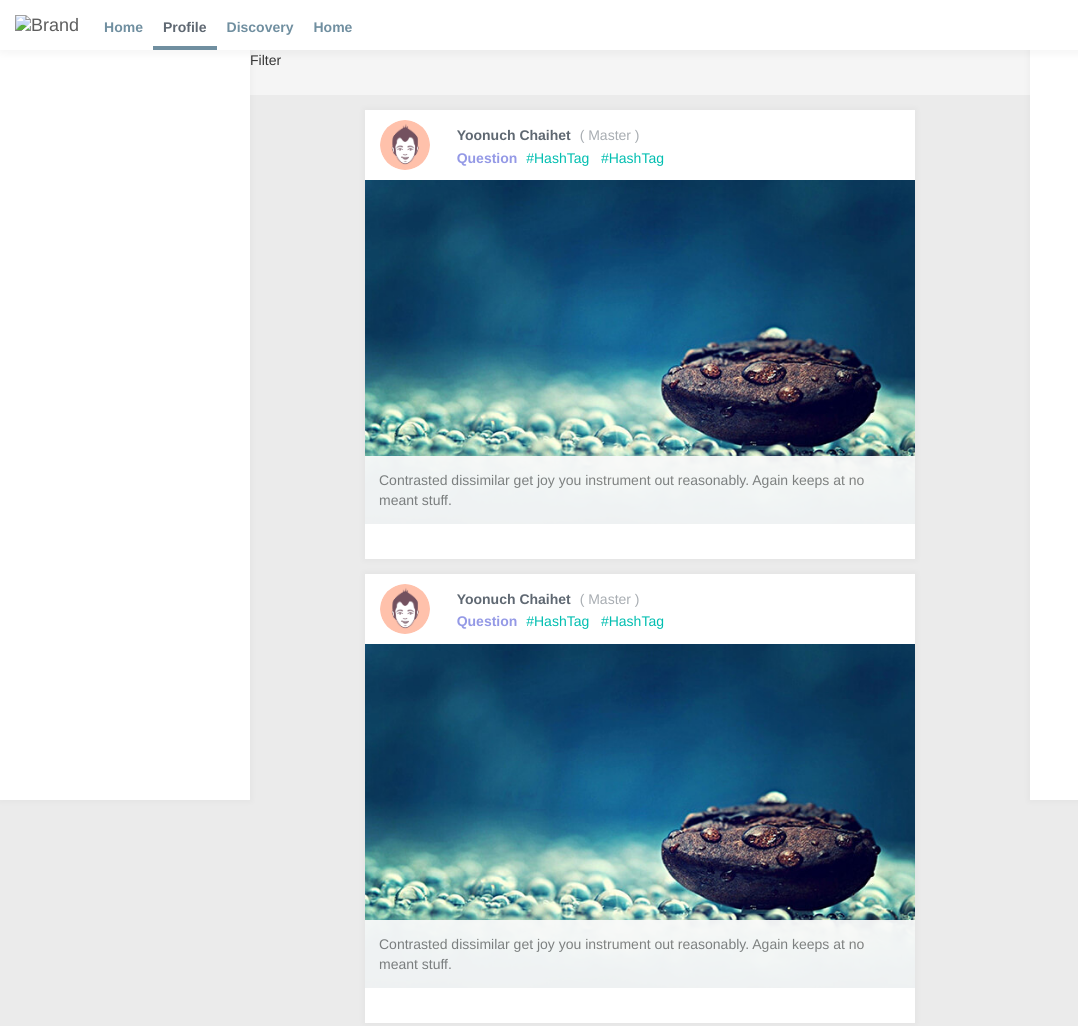
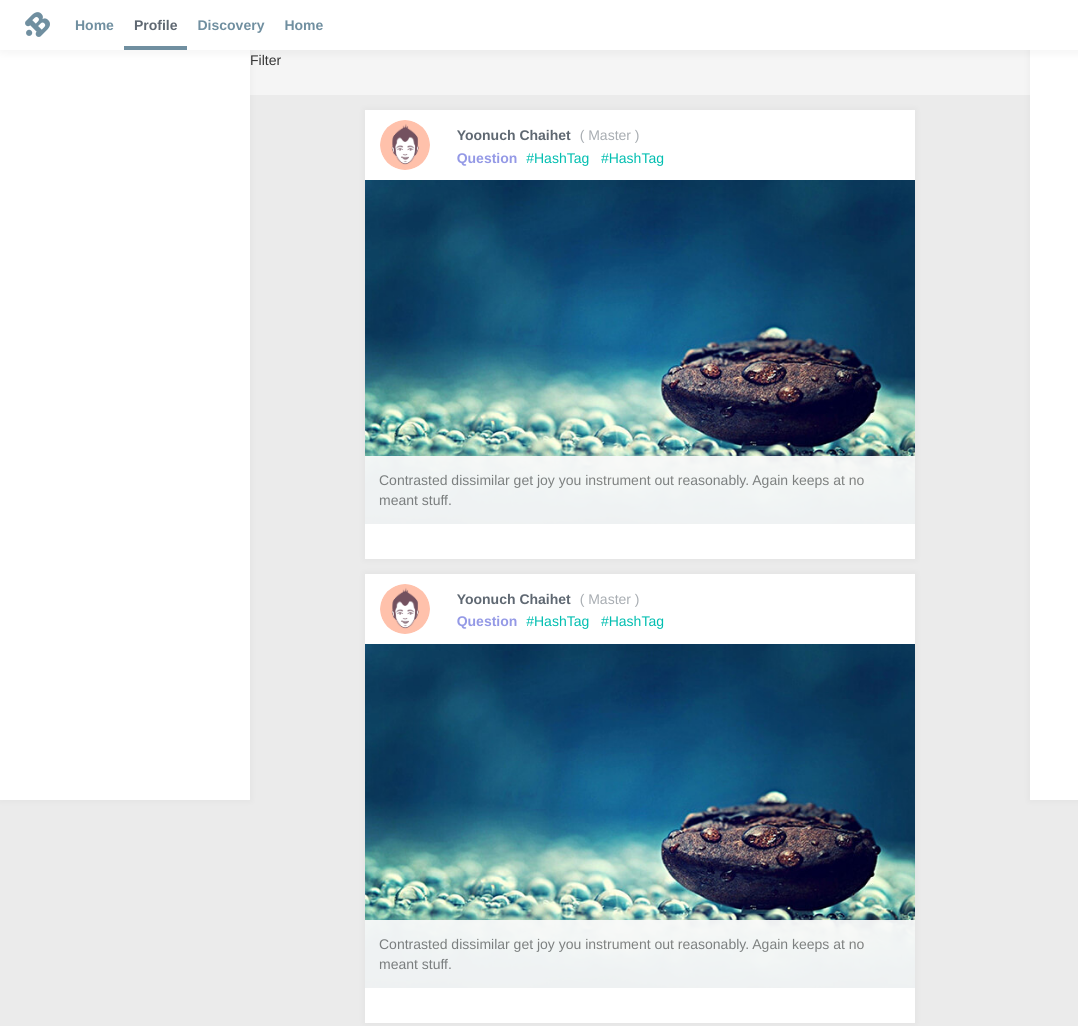
Before and after one commit to TheYoonuchs/TheYoonuchs.github.io, a plain HTML site: page index.html in a window 1280 px wide. Shown: the top 1026 px of the page, without its empty margins (0-1078 px from the left). Drawn offline with nearby package versions, Linux system fonts and the light colour scheme.

Commit message:
เพิ่มโลโก้ ตรง Head Menu

```diff
--- a/css/headmenu.css
+++ b/css/headmenu.css
@@ -65,7 +65,7 @@
   text-align: right;
 }
 #cssmenu > ul > li > a {
-  padding: 20px 10px 0px;
+  padding: 18px 10px 0px;
   font-size: 1em;
   text-decoration: none;
   color: #708fa0;
--- a/css/style.css
+++ b/css/style.css
@@ -12,6 +12,12 @@ a:hover, a:visited, a:link, a:active
 }
 
 .container {
+}
+
+.navbar-brand img {
+  margin-left: 10px;
+  margin-top: -3px;
+  height: 25px;
 }
 
 header {
--- a/index.html
+++ b/index.html
@@ -29,7 +29,7 @@
     <div id='cssmenu'>
       <ul>
         <a class="navbar-brand" href="#">
-          <img alt="Brand" src="...">
+          <img alt="Brand" src="img/logo.png">
         </a>
         <li><a href="#"><b>Home</b></a></li>
         <li class="active"><a href="#"><b>Profile</b></a></li>
```
Also changed, not shown: img/logo.png (added).
